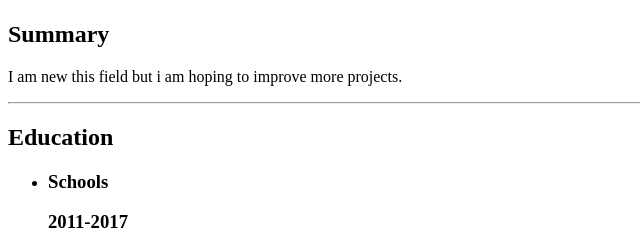
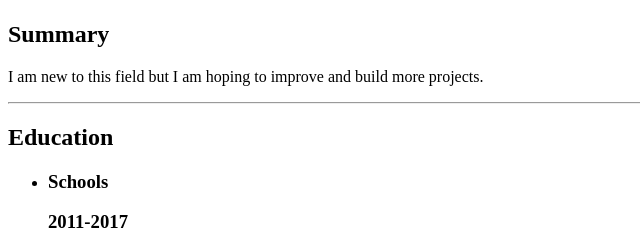
Before and after one commit to osmanbay90/Capstone-project1, a plain HTML site: page index.html in a window 1280 px wide. Shown: the part 233-471 px from the top of the page, 0-640 px from the left. Drawn offline with Linux system fonts and the light colour scheme.

Commit message:
Update index.html

```diff
--- a/index.html
+++ b/index.html
@@ -8,7 +8,7 @@
     <h1>Osman Bay</h1>
     <img height="150" src="./images/profile picture.png" alt="My profile picture">
     <h2>Summary</h2>
-    <p>I am new this field but i am hoping to improve more projects.</p>
+    <p>I am new to this field but I am hoping to improve and build more projects.</p>
     <hr>
     <H2>Education</H2>
     <ul>
```
